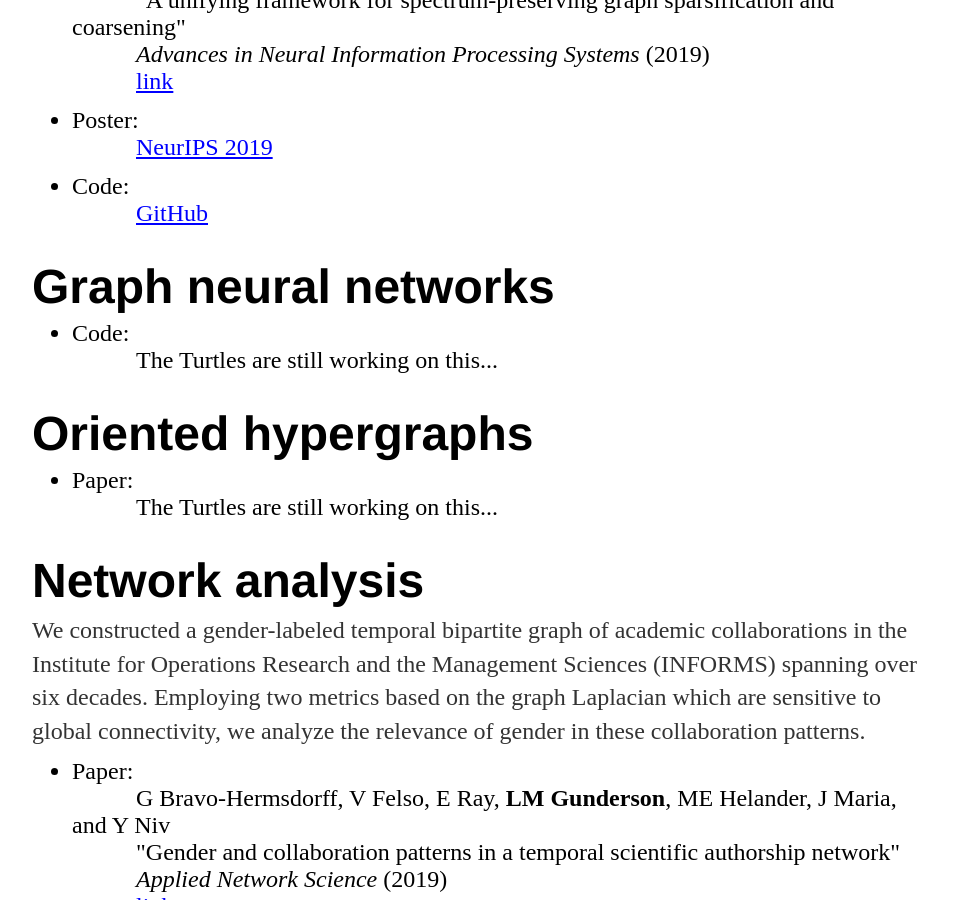
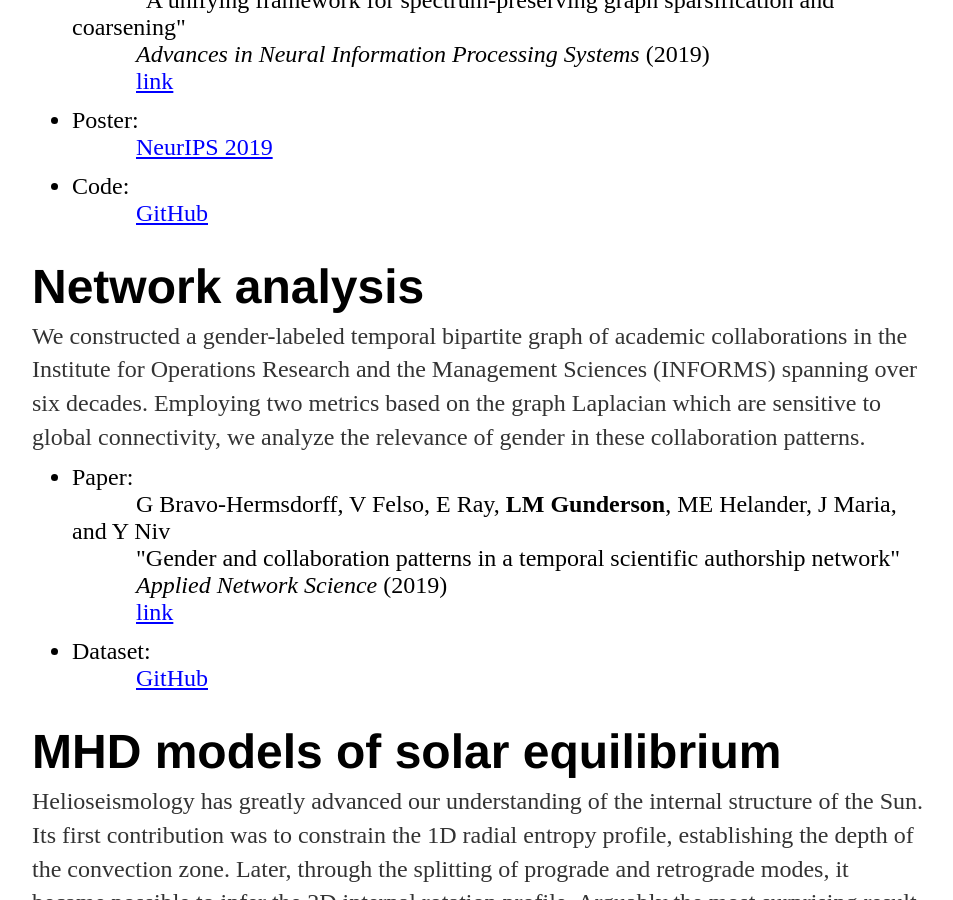
Before and after one commit to LeeMGunderson/LeeMGunderson.github.io, a Jekyll site: the page built from research/index.html, in a window 1280 px wide and 900 px high, scrolled down 1209 px. Shown: the whole window, without its empty margins (160-1113 px from the left). Built offline with Jekyll 4.4.1, drawn with Linux system fonts in a browser that asks for light colours.

Commit message:
removing turtles

```diff
--- a/research/index.html
+++ b/research/index.html
@@ -57,23 +57,22 @@
 			</li>
 		</ul>
 
-	<h1 id="GraphNeuralNetworks" style="margin-bottom:-18px;">Graph neural networks</h1>
+<!-- 	<h1 id="GraphNeuralNetworks" style="margin-bottom:-18px;">Graph neural networks</h1>
 		<p style="font-size:24px; margin-bottom:-6px;"></p>
 		<ul>
 			<li style="font-size:24px; margin-bottom:12px;">Code:
 				<br>
 				<font style="margin-left:64px; font-size:24px;">The Turtles are still working on this...</font>
-				<!-- <a href="" target="_blank" style="margin-left:64px; text-decoration:underline; color:blue;">link</a> -->
-			</li>
-		</ul>
-
-	<h1 id="OrientedHypergraphs" style="margin-bottom:-18px;">Oriented hypergraphs</h1>
+				<a href="" target="_blank" style="margin-left:64px; text-decoration:underline; color:blue;">link</a> -->
+<!--			</li>-->
+<!--		</ul>-->
+<!-- 	<h1 id="OrientedHypergraphs" style="margin-bottom:-18px;">Oriented hypergraphs</h1>
 		<p style="font-size:24px; margin-bottom:-6px;"></p>
 		<ul>
 			<li style="font-size:24px; margin-bottom:12px;">Paper:
 				<br>
 				<font style="margin-left:64px; font-size:24px;">The Turtles are still working on this...</font>
-				<!-- <br>
+				<br>
 				<font style="margin-left:64px; font-size:24px;"><strong>LM Gunderson</strong> and G Bravo-Hermsdorff</font>
 				<br>
 				<font style="margin-left:64px; font-size:24px;">"Generalized oriented hypergraphs and associated planted partition models"</font>
@@ -81,8 +80,8 @@
 				<font style="margin-left:64px; font-size:24px;"><i>arXiv</i> (2020)</font>
 				<br>
 				<a href="" target="_blank" style="margin-left:64px; text-decoration:underline; color:blue;">link</a> -->
-			</li>
-		</ul>
+<!--			</li> -->
+<!--		</ul> -->
 
 	<h1 id="NetworkAnalysis" style="margin-bottom:-18px;">Network analysis</h1>
 		<p style="font-size:24px; margin-bottom:-6px;">We constructed a gender-labeled temporal bipartite graph of academic collaborations in the Institute for Operations Research and the Management Sciences (INFORMS) spanning over six decades.  Employing two metrics based on the graph Laplacian which are sensitive to global connectivity, we analyze the relevance of gender in these collaboration patterns.</p>
```
Also changed, not shown: 1 other file.
